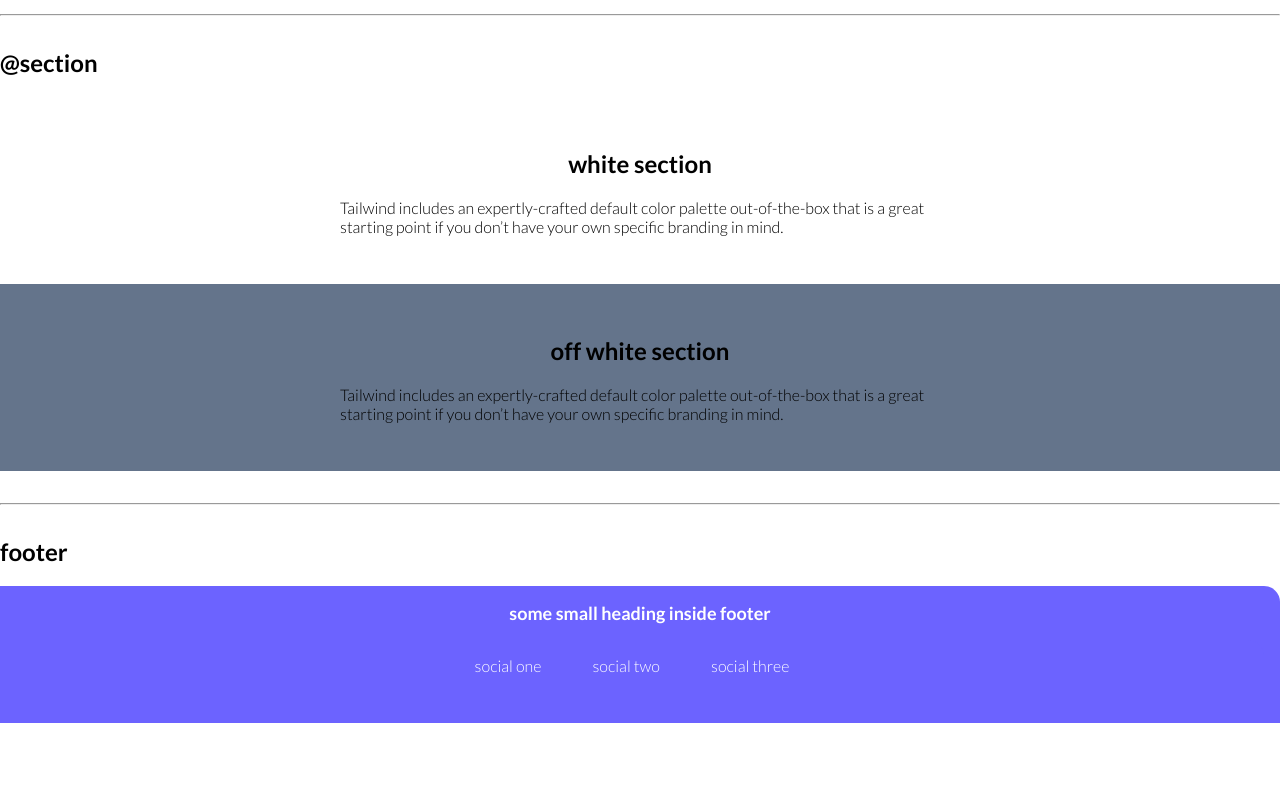
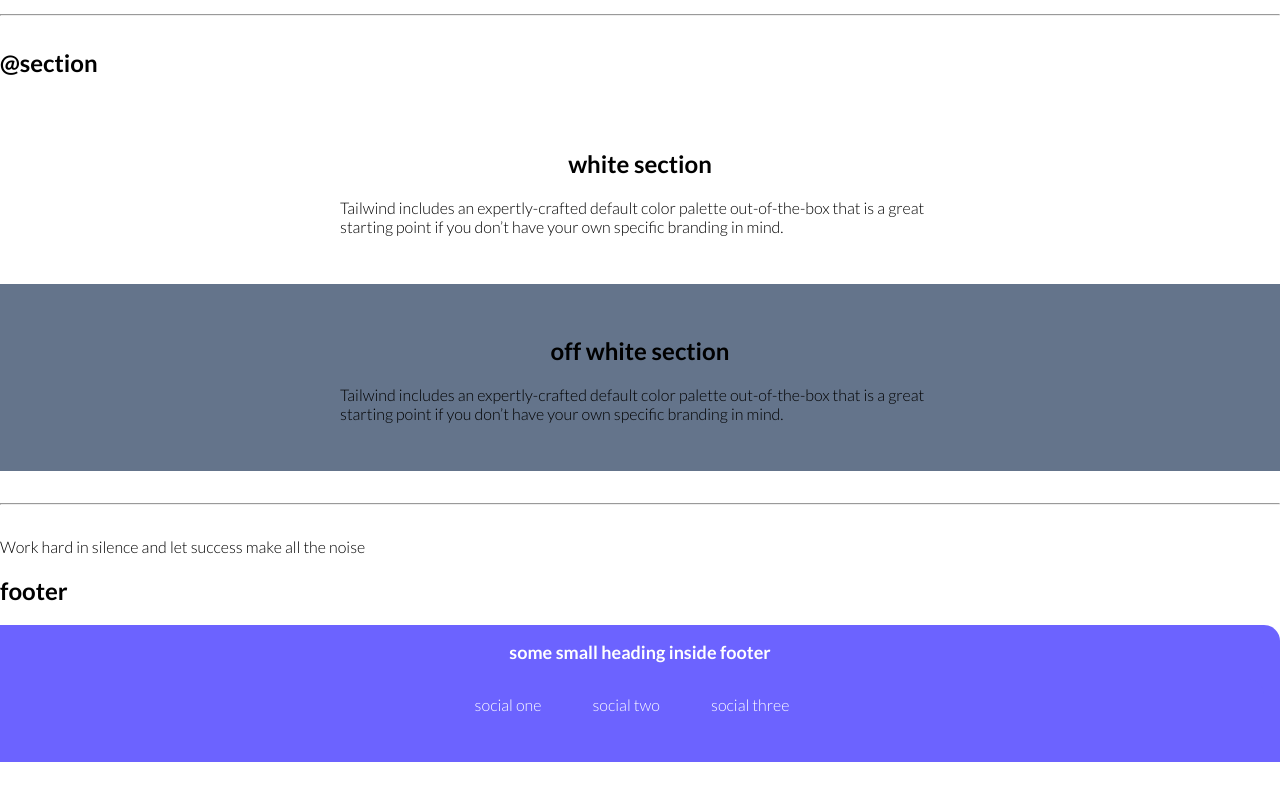
Before and after one commit to SaiPriya01/SP-Site, a plain HTML site: page index.html in a window 1280 px wide. Shown: the part 1994-2794 px from the top of the page. Drawn offline with Linux system fonts and the light colour scheme.

Commit message:
added features

```diff
--- a/index.html
+++ b/index.html
@@ -93,6 +93,11 @@
         </div>
     </section>
     <hr>
+    <section class="exp">
+        <div class="=exp2">
+            Work hard in silence and let success make all the noise
+        </div>
+    </section>
     <h2>footer</h2>
     <footer class="footer">
         <div class="footer-header">some small heading inside footer</div>
--- a/styles.css
+++ b/styles.css
@@ -132,3 +132,6 @@ hr {
     font-weight: bold;
     font-size: large;
 }
+.exp .exp2{
+    margin: auto;
+}
```
